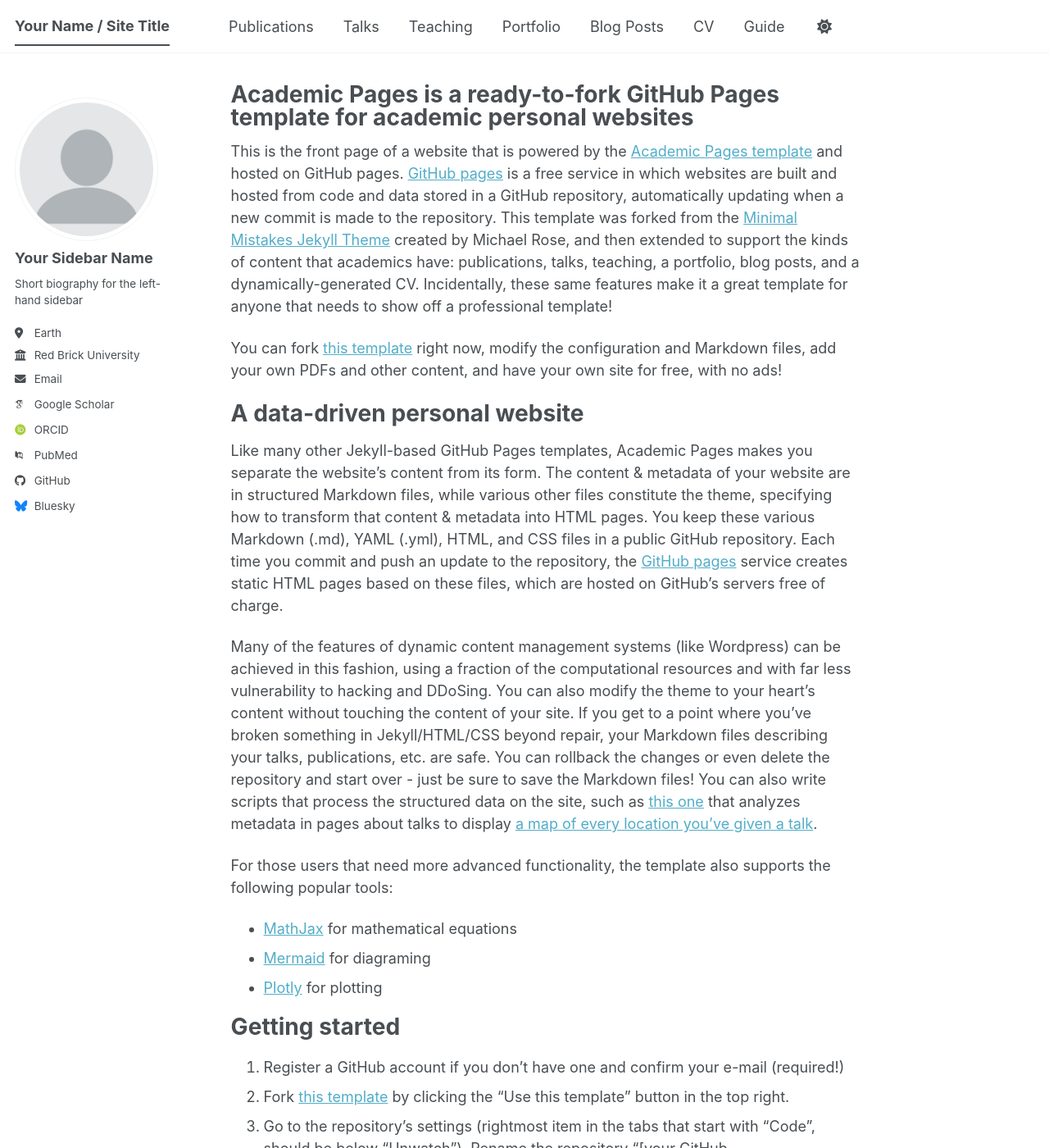
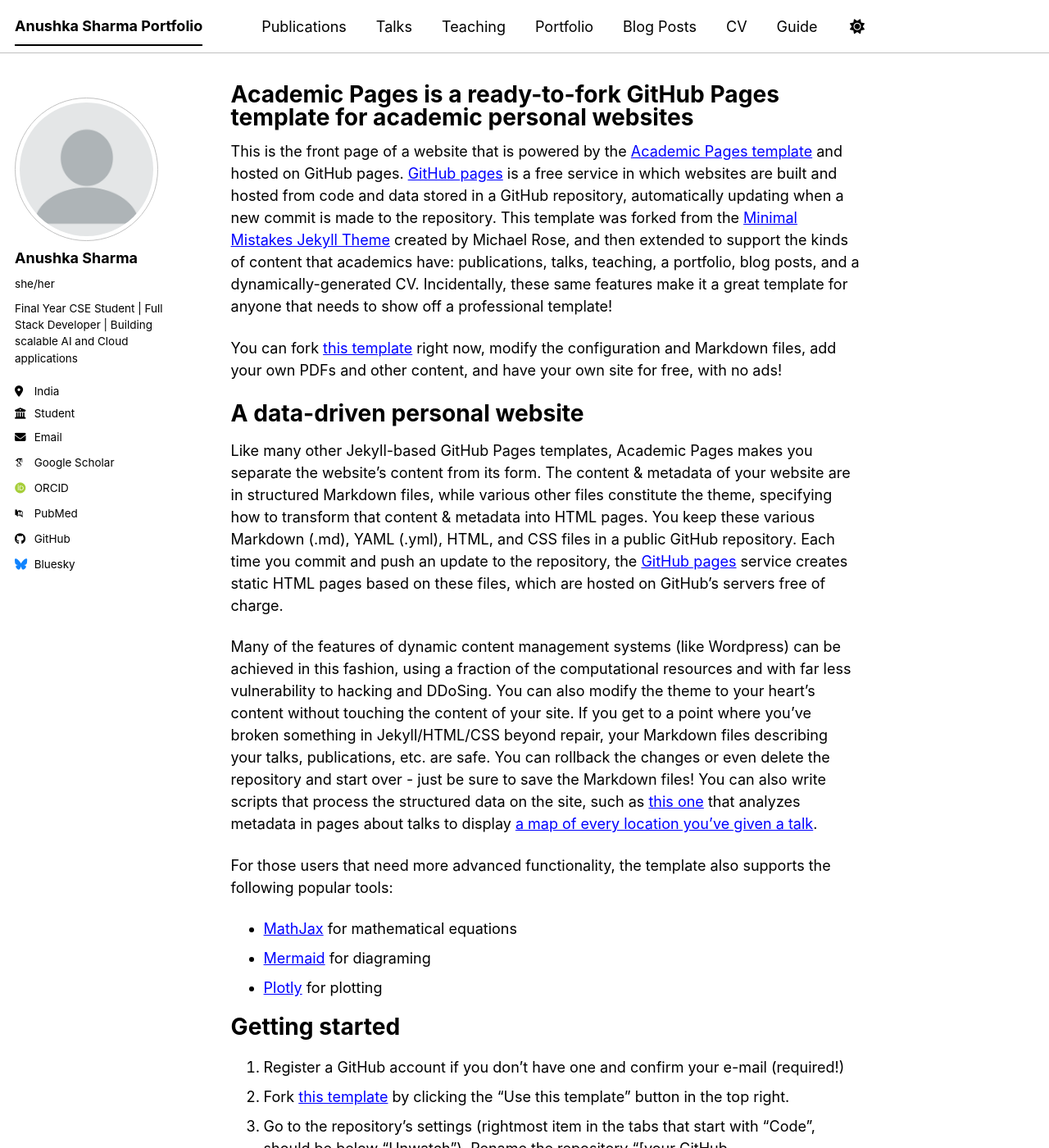
Before and after one commit to Anushka204/anushka204.github.io, a Jekyll site: the page built from _pages/about.md, in a window 1280 px wide and 1400 px high. Shown: the whole window at 82% size. Built offline with Jekyll 4.4.1, drawn with Linux system fonts in a browser that asks for light colours; some web fonts are replaced; a script bundle is joined from its source files by our own code; library files that are not in the unit come from our copies; some of the changed text lies outside the part shown.

Commit message:
Update _config.yml

```diff
--- a/_config.yml
+++ b/_config.yml
@@ -8,15 +8,15 @@
 
 # Basic Site Settings
 locale                   : "en-US"
-site_theme               : "default" # The available themes options are "default", "air", "sunrise", "mint", "dirt" and "contrast"
-title                    : "Your Name / Site Title"
+site_theme               : "contrast" # The available themes options are "default", "air", "sunrise", "mint", "dirt" and "contrast"
+title                    : "Anushka Sharma Portfolio"
 title_separator          : "-"
-name                     : &name "Your Name"
-description              : &description "Your Name's academic portfolio"   # Update this with a general description of your site, this is the default if not overridden by a page
-url                      : https://academicpages.github.io # The base hostname & protocol for your site e.g. "https://[your GitHub username].github.io",
+name                     : &name "Anushka Sharma"
+description              : &description "Full Stack Developer | Data | Cloud | System Design"   # Update this with a general description of your site, this is the default if not overridden by a page
+url                      : https://anushka204.github.io # The base hostname & protocol for your site e.g. "https://[your GitHub username].github.io",
                                                            # or if you already have some other page hosted on Github then use "https://[your GitHub username].github.io/[Your Repo Name]"
 baseurl                  : "" # the subpath of your site, e.g. "/blog"
-repository               : "academicpages/academicpages.github.io"
+repository               : "anushka204/anushka204.github.io"
 
 # Site Author - The following control what appear as part of the author content on the side bar.
 #               If a field is blank the icon and link will not appear, otherwise it will be shown.
@@ -24,13 +24,12 @@ repository               : "academicpages/academicpages.github.io"
 author:
   # Biographic information
   avatar           : "profile.png"
-  name             : "Your Sidebar Name"
-  pronouns         : # example: "she/her"
-  bio              : "Short biography for the left-hand sidebar"
-  location         : "Earth"
-  employer         : "Red Brick University"
-  uri              : # URL
-  email            : "none@example.org"
+  name             : "Anushka Sharma"
+  pronouns         : "she/her"
+  bio              : "Final Year CSE Student | Full Stack Developer | Building scalable AI and Cloud applications"
+  location         : "India"
+  employer         : "Student"
+  email            : "anushka.sh2004@gmail.com"
 
   # Academic websites
   academia         : # URL
```
